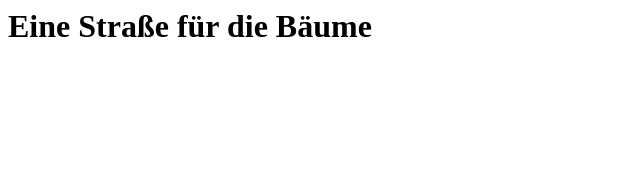
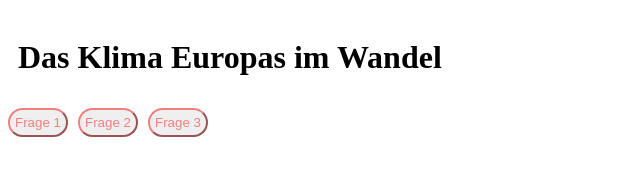
Before and after one commit to DauerndamProgrammieren/Wissenschaftswoche, a plain HTML site: page components/header/index.html in a window 1280 px wide. Shown: the whole page, without its empty margins (0-640 px from the left). Drawn offline with Linux system fonts and the light colour scheme.

Commit message:
header added

```diff
--- a/components/header/index.html
+++ b/components/header/index.html
@@ -4,8 +4,17 @@
     <meta charset="UTF-8">
     <meta name="viewport" content="width=device-width, initial-scale=1.0">
     <title>Document</title>
+    <link rel="stylesheet" href="/components/header/style.css">
 </head>
 <body>
-    <h1 style="color: black;">Eine Straße für die Bäume</h1>
+    <div class="header-background">
+        <h1 class="header-title">Das Klima Europas im Wandel</h1>
+        <div class="header-buttonspace">
+            <button class="header-button">Frage 1</button>
+            <button class="header-button">Frage 2</button>
+            <button class="header-button">Frage 3</button>
+            <div style="width: 100px;"></div>
+        </div>
+    </div>
 </body>
 </html>
--- a/components/header/style.css
+++ b/components/header/style.css
@@ -0,0 +1,32 @@
+.header-background{
+    background-color: white;
+    border-radius: 20px;
+    display: grid;
+    grid-template-rows: auto auto;
+}
+
+.header-title{
+    color: black;
+    padding: 10px;
+}
+
+.header-buttonspace{
+    display: grid;
+    grid-template-columns: 60px 60px 60px;
+    grid-column-gap: 10px;
+}
+
+.header-button{
+    padding: 5px;
+    border-color: lightcoral;
+    border-radius: 20px;
+    color: lightcoral;
+    transition: 0.2s;
+    width: 60px;
+}
+
+.header-button:hover{
+    border-color: lightblue;
+    color: lightblue;
+    background-color: lightcoral;
+}
```
Also changed, not shown: index.html (+1 -1 lines).
